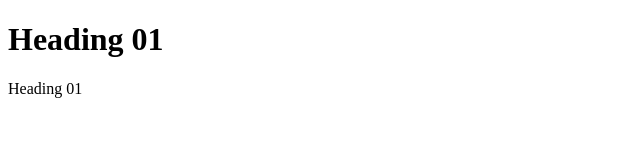
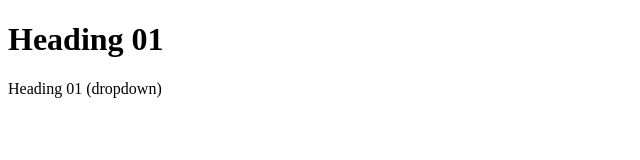
Before and after one commit to Adityaraj9582/LocalRepo, a plain HTML site: page index.html in a window 1280 px wide. Shown: the whole page, without its empty margins (0-640 px from the left). Drawn offline with Linux system fonts and the light colour scheme.

```diff
--- a/index.html
+++ b/index.html
@@ -7,7 +7,7 @@
 </head>
 <body>
     <h1>Heading 01</h1>
-    <p>Heading 01</p>
+    <p>Heading 01 (dropdown)</p>
 
 </body>
 </html>
```
